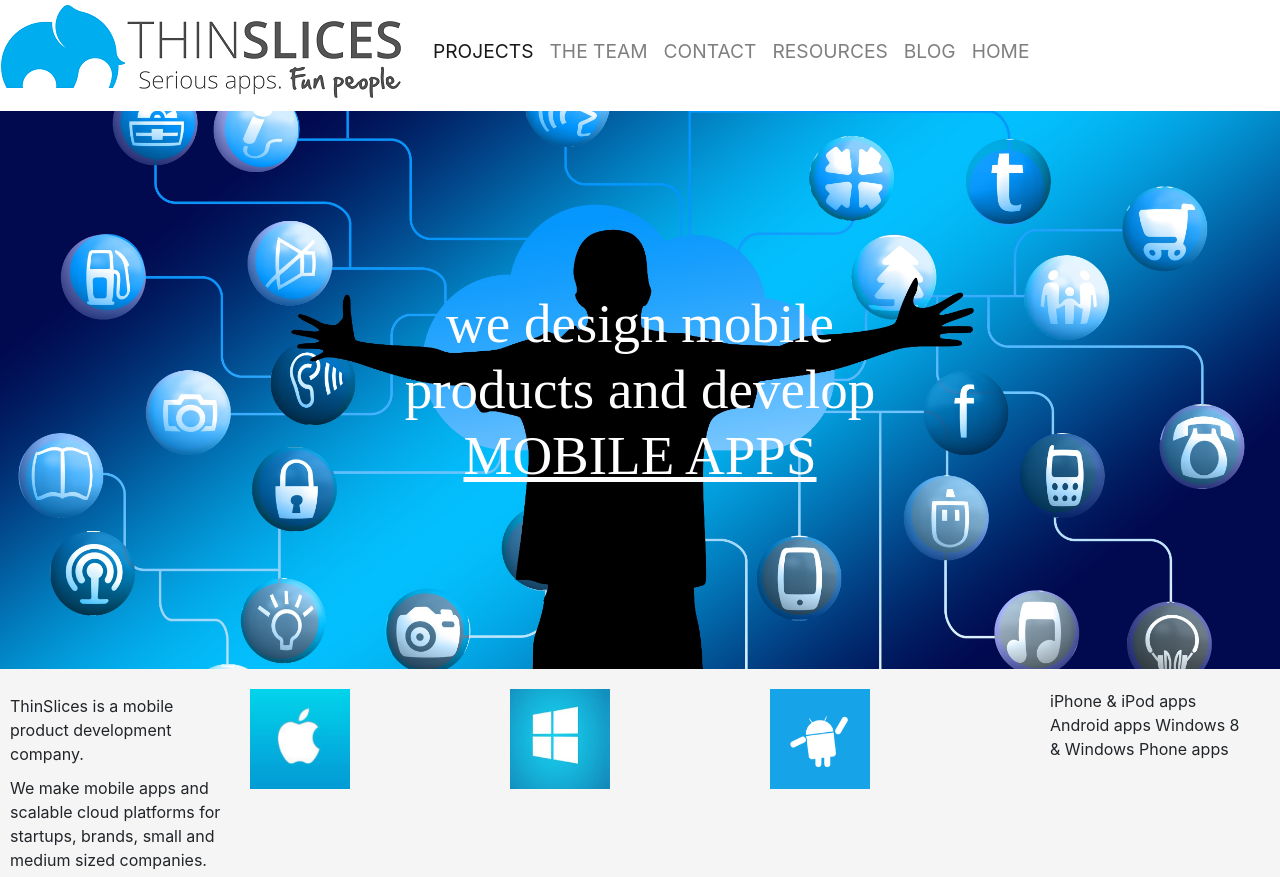
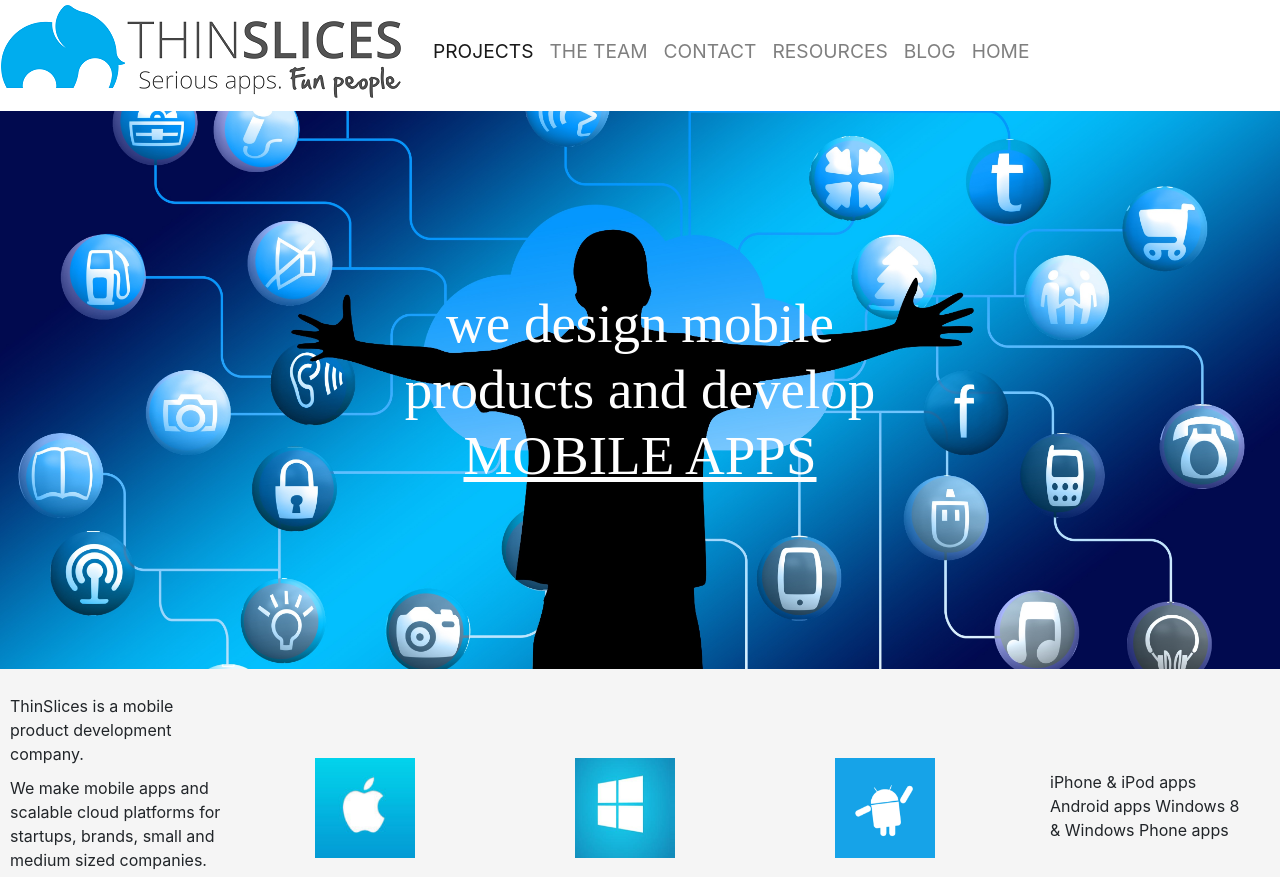
Before and after one commit to paulinaburchan/zadanie-domowe2, a plain HTML site: page index.html in a window 1280 px wide. Drawn offline with nearby package versions, Linux system fonts and the light colour scheme; a web font is replaced by a local one.

Commit message:
Update main.css

```diff
--- a/css/main.css
+++ b/css/main.css
@@ -7,8 +7,6 @@ body {
 .navigation {
   background-color: white!important;
   padding-top: 0;
-  display: flex;
-  justify-content: space-between;
 }
 .nav-menu {
   color: #6C6C6C!important;
@@ -39,8 +37,8 @@ body {
 .imgas {
   width: 100px;
   height: 100px;
-  margin: 0;
-  display: inline-block;
+  display: block;
+  margin-top: 30%;
   vertical-align: middle;
   margin-left: auto;
   margin-right: auto;
@@ -60,6 +58,7 @@ body {
 .brands {
   width: 190px;
   display: block;
+  margin-top: 35%;
   vertical-align: middle;
   margin-left: auto;
   margin-right: auto;
```
